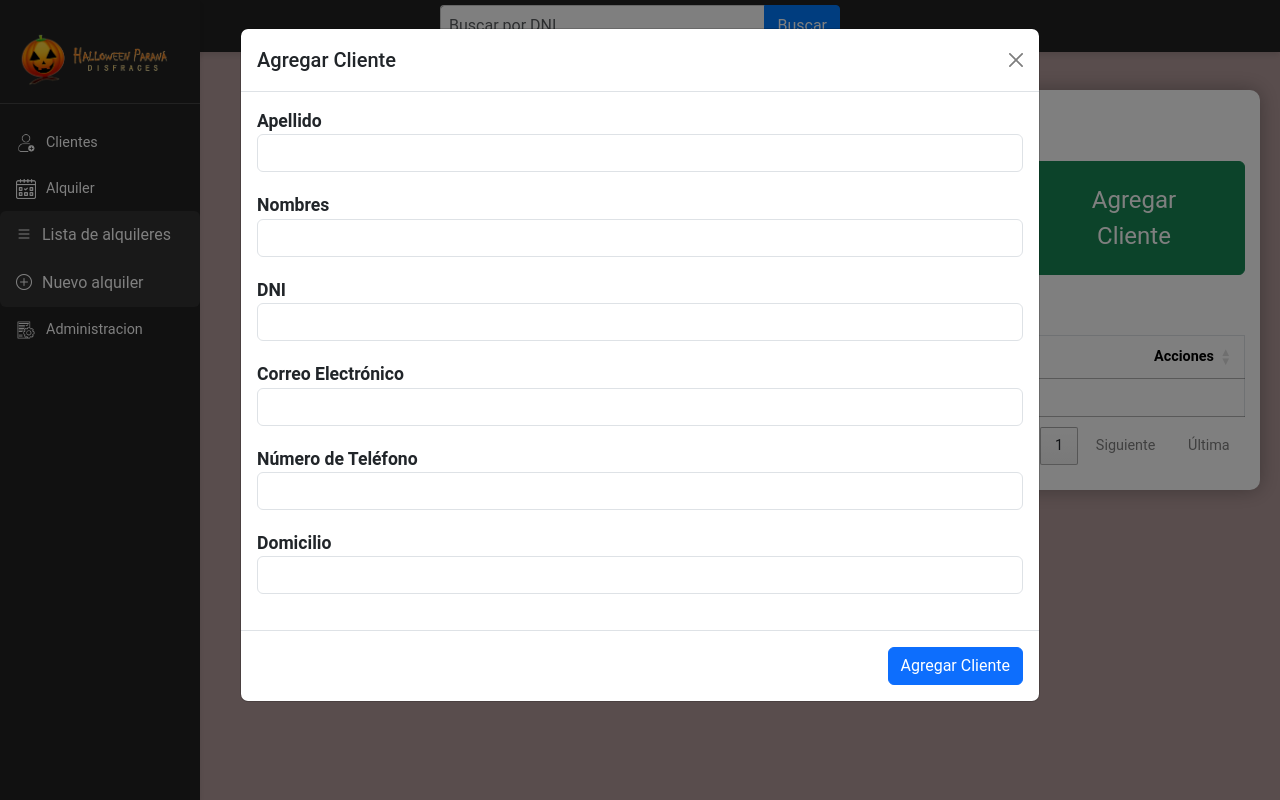
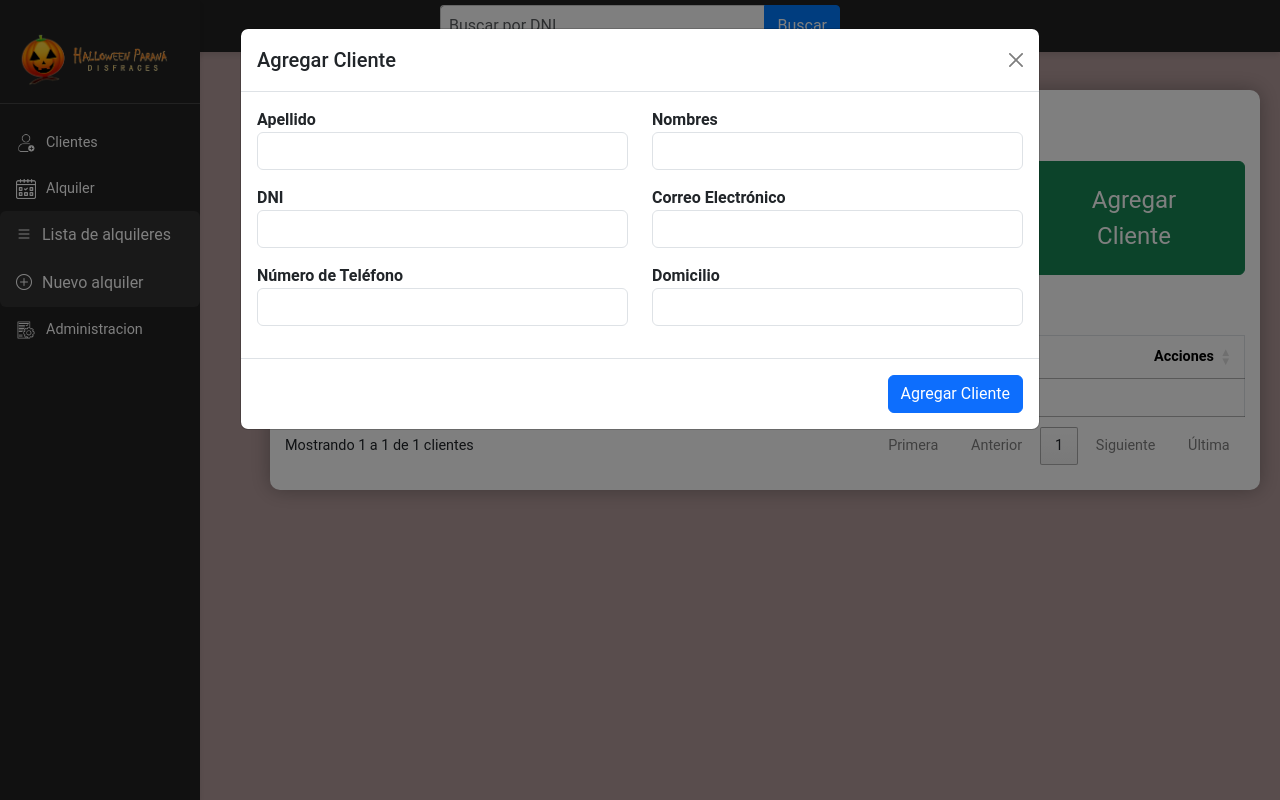
Before and after one commit to agusaenz/halloween-disfraces, a PHP site: page /lista-clientes.php in a window 1280 px wide, after a click on "Agregar Cliente". Run offline with PHP 8.4, Linux system fonts and the light colour scheme; the visitor is signed in with stand-in values (Sample User, id 1); data that the repository does not hold is empty; a stand-in replaces the project's code that opens the database connection.

Commit message:
arreglos

```diff
--- a/ajax/auth.php
+++ b/ajax/auth.php
@@ -9,7 +9,7 @@ if (isset($_SESSION['LAST_ACTIVITY']) && (time() - $_SESSION['LAST_ACTIVITY'] >
   // ultima actividad > timeout
   session_unset(); // unset vars de sesion
   session_destroy(); // destruye sesion
-    header('Location: login.html'); // redirige a loing
+  header('Location: login.html'); // redirige a login
   exit;
 }
 
--- a/lista-clientes.php
+++ b/lista-clientes.php
@@ -208,29 +208,35 @@ if (isset($_GET["__numero_documento"]) && is_numeric($_GET["__numero_documento"]
         </div>
         <div class="modal-body">
           <form id="addForm">
-            <div class="form-group">
-              <label for="addApellido">Apellido</label>
+            <div class="row mb-3">
+              <div class="col-md-6">
+                <label for="addApellido" class="fw-bold fs-6">Apellido</label>
                 <input type="text" class="form-control" id="addApellido" />
               </div>
-            <div class="form-group">
-              <label for="addNombre">Nombres</label>
+              <div class="col-md-6">
+                <label for="addNombre" class="fw-bold fs-6">Nombres</label>
                 <input type="text" class="form-control" id="addNombre" />
               </div>
-            <div class="form-group">
-              <label for="addDNI">DNI</label>
+            </div>
+            <div class="row mb-3">
+              <div class="col-md-6">
+                <label for="addDNI" class="fw-bold fs-6">DNI</label>
                 <input type="text" class="form-control" id="addDNI" />
               </div>
-            <div class="form-group">
-              <label for="addEmail">Correo Electrónico</label>
+              <div class="col-md-6">
+                <label for="addEmail" class="fw-bold fs-6">Correo Electrónico</label>
                 <input type="email" class="form-control" id="addEmail" />
               </div>
-            <div class="form-group">
-              <label for="addTelefono">Número de Teléfono</label>
+            </div>
+            <div class="row mb-3">
+              <div class="col-md-6">
+                <label for="addTelefono" class="fw-bold fs-6">Número de Teléfono</label>
                 <input type="text" class="form-control" id="addTelefono" />
               </div>
-            <div class="form-group">
-              <label for="addDireccion">Domicilio</label>
+              <div class="col-md-6">
+                <label for="addDireccion" class="fw-bold fs-6">Domicilio</label>
                 <input type="text" class="form-control" id="addDireccion" />
+              </div>
             </div>
           </form>
         </div>
@@ -245,6 +251,7 @@ if (isset($_GET["__numero_documento"]) && is_numeric($_GET["__numero_documento"]
       </div>
     </div>
   </div>
+
 
   <!-- scripts -->
   <script>
```
Lines whose indentation alone changed are shown as unchanged.
